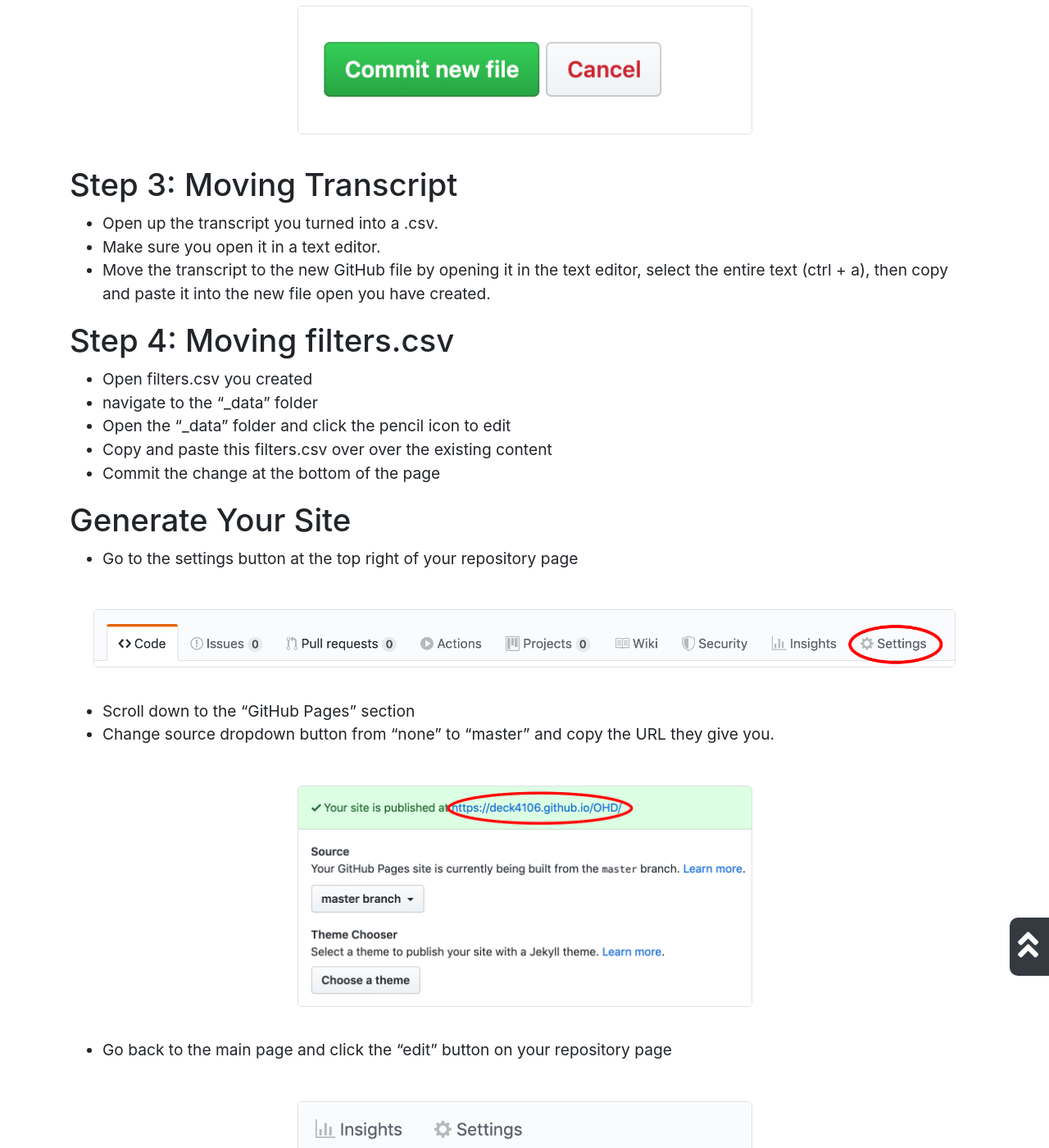
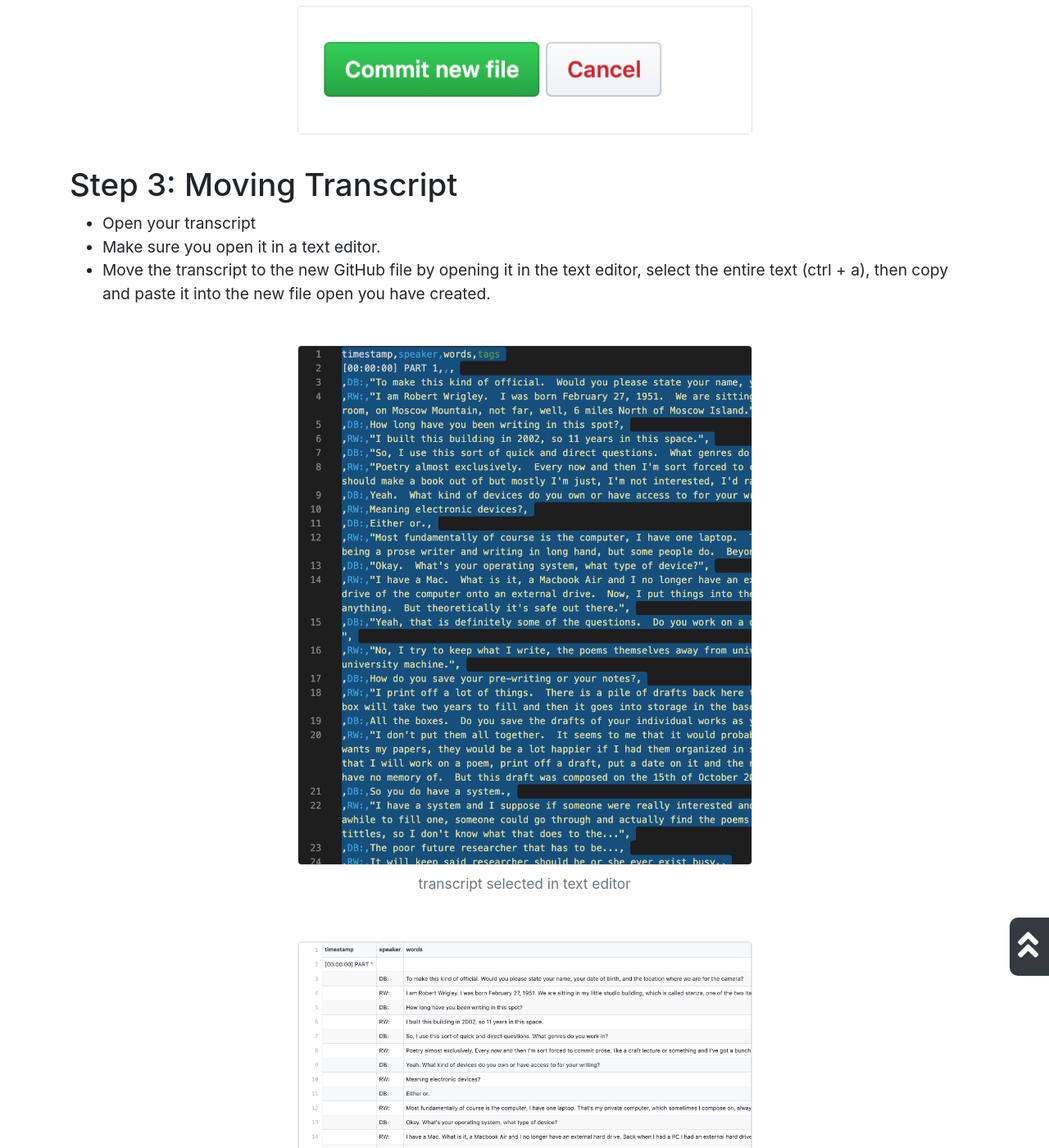
Before and after one commit to uidaholib/oral-history-as-data, a Jekyll site: the page built from _howto/configurethesite.md, in a window 1280 px wide and 1400 px high, scrolled down 1817 px. Shown: the whole window at 82% size. Built offline with Jekyll 4.4.1, drawn with Linux system fonts in a browser that asks for light colours; nearby versions of some CDN libraries; some of the changed text lies outside the part shown.

Commit message:
additional screenshots configuring data

```diff
--- a/_howto/configurethesite.md
+++ b/_howto/configurethesite.md
@@ -26,9 +26,12 @@
 
 ## Step 3: Moving Transcript
 
-- Open up the transcript you turned into a .csv.
+- Open your transcript
 - Make sure you open it in a text editor.
 - Move the transcript to the new GitHub file by opening it in the text editor, select the entire text (ctrl + a), then copy and paste it into the new file open you have created.
+{% include bootstrap/figure.md img="howto/text_editor.png" caption="transcript selected in text editor" alt="" class="w-50" %}
+{% include bootstrap/figure.md img="howto/github_csv.png" caption=".csv after being transferred to GitHub" alt="" class="w-50" %}
+- Commit the change at bottom oof page
 
 ## Step 4: Moving filters.csv
 
@@ -36,6 +39,8 @@
 - navigate to the "_data" folder
 - Open the "_data" folder and click the pencil icon to edit
 - Copy and paste this filters.csv over over the existing content
+{% include bootstrap/figure.md img="howto/filters_csv2.png" caption="transcript selected in text editor" alt="" class="w-50" %}
+{% include bootstrap/figure.md img="howto/filters_github.png" caption=".csv after being transferred to GitHub" alt="" class="w-50" %}
 - Commit the change at the bottom of the page
 
 ## Generate Your Site
```
Also changed, not shown: images/howto/filters_csv.png (added), images/howto/filters_csv2.png (added), images/howto/filters_github.png (added), images/howto/github_csv.png (added), images/howto/text_editor.png (added), 3 other files.
